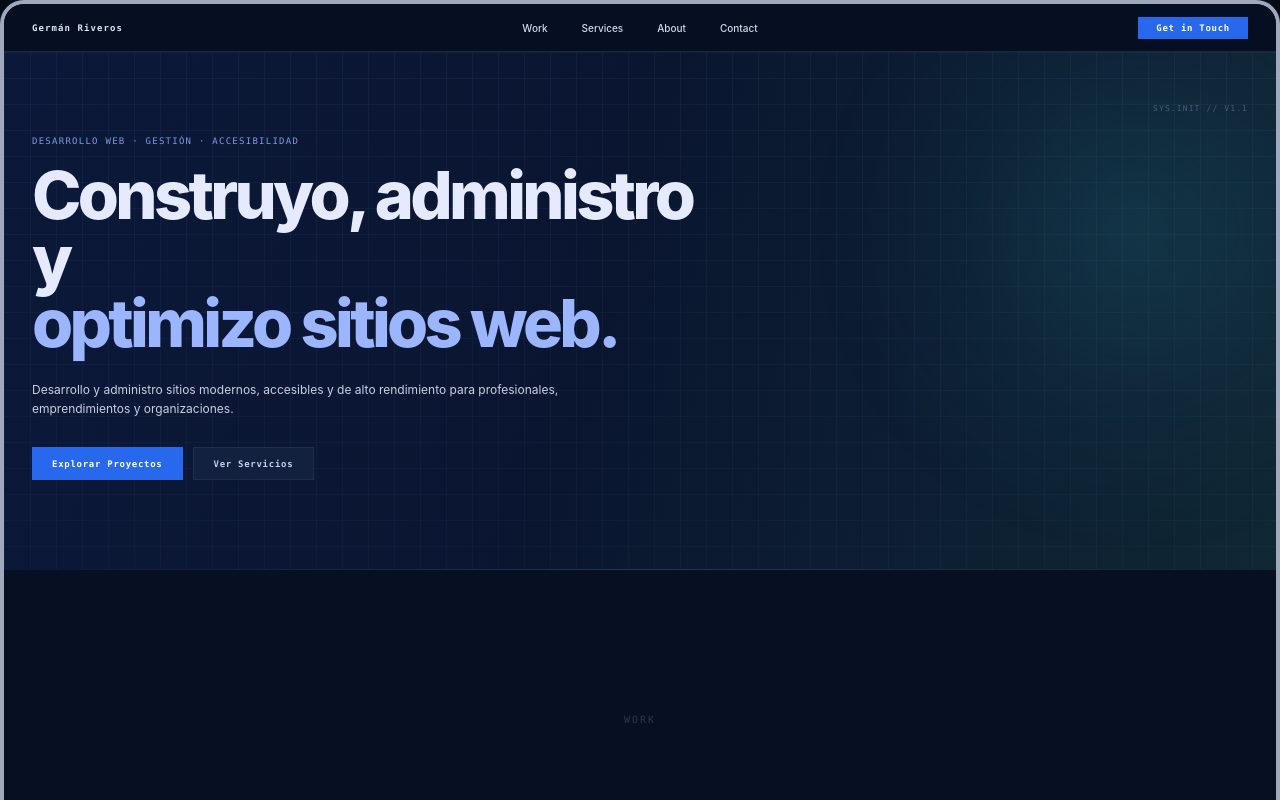
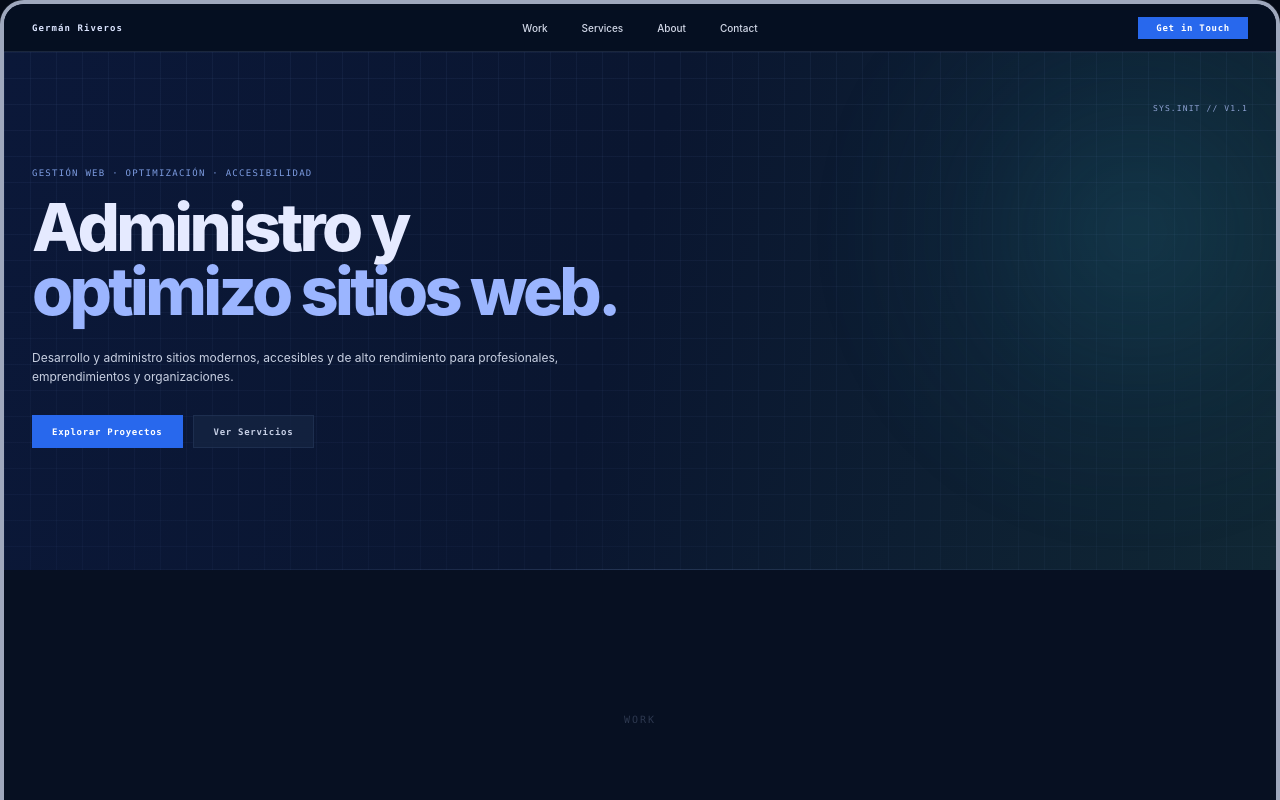
Before and after one commit to german-rs/portafolio, an Astro site: page / in a window 1280 px wide. Shown: the top 800 px of the page. Built offline with nearby package versions, Linux system fonts and the light colour scheme; Astro itself is replaced by a stand-in of ours.

Commit message:
Analisis de accesibles. Implementación de mejoras en el hero section

```diff
--- a/src/pages/index.astro
+++ b/src/pages/index.astro
@@ -51,11 +51,11 @@ import "../styles/global.css";
 
                     <div class="hero-content">
                         <p class="hero-eyebrow">
-                            DESARROLLO WEB · GESTIÓN · ACCESIBILIDAD
+                            GESTIÓN WEB · OPTIMIZACIÓN · ACCESIBILIDAD
                         </p>
 
                         <h1 id="hero-title">
-                            Construyo, administro y
+                            Administro y
                             <span>optimizo sitios web.</span>
                         </h1>
 
--- a/src/styles/global.css
+++ b/src/styles/global.css
@@ -260,7 +260,10 @@ a {
   font-size: 8px;
   letter-spacing: 0.14em;
 
-  color: rgba(175, 190, 220, 0.35);
+  /* FIX contraste: rgba(175,190,220,0.35) daba 2.22:1 (falla AA).
+     Color solido equivalente pasa a 6.14:1 sobre el punto mas claro
+     del degradado del hero, manteniendo el mismo tono "tenue". */
+  color: #8fa3d4;
 }
 
 
@@ -444,6 +447,9 @@ a {
   font-size: 10px;
   letter-spacing: 0.2em;
 
+  /* Mismo problema que .hero-system: 0.25 de opacidad falla contraste.
+     Se deja como placeholder temporal (no es contenido final),
+     pero si se usa como texto real hay que subir a ~0.7 igual que arriba. */
   color: rgba(160, 177, 214, 0.25);
 }
 
```
